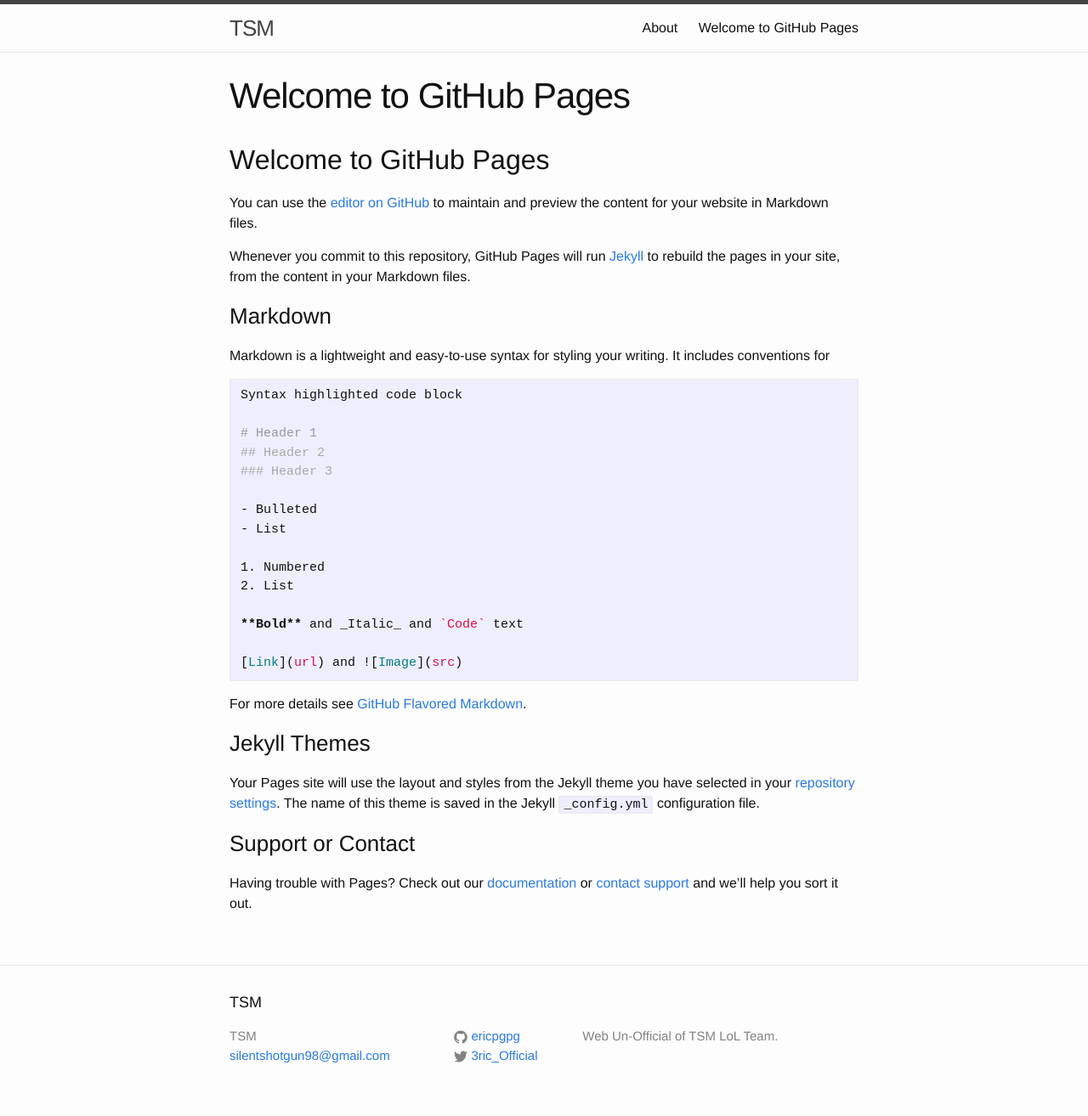
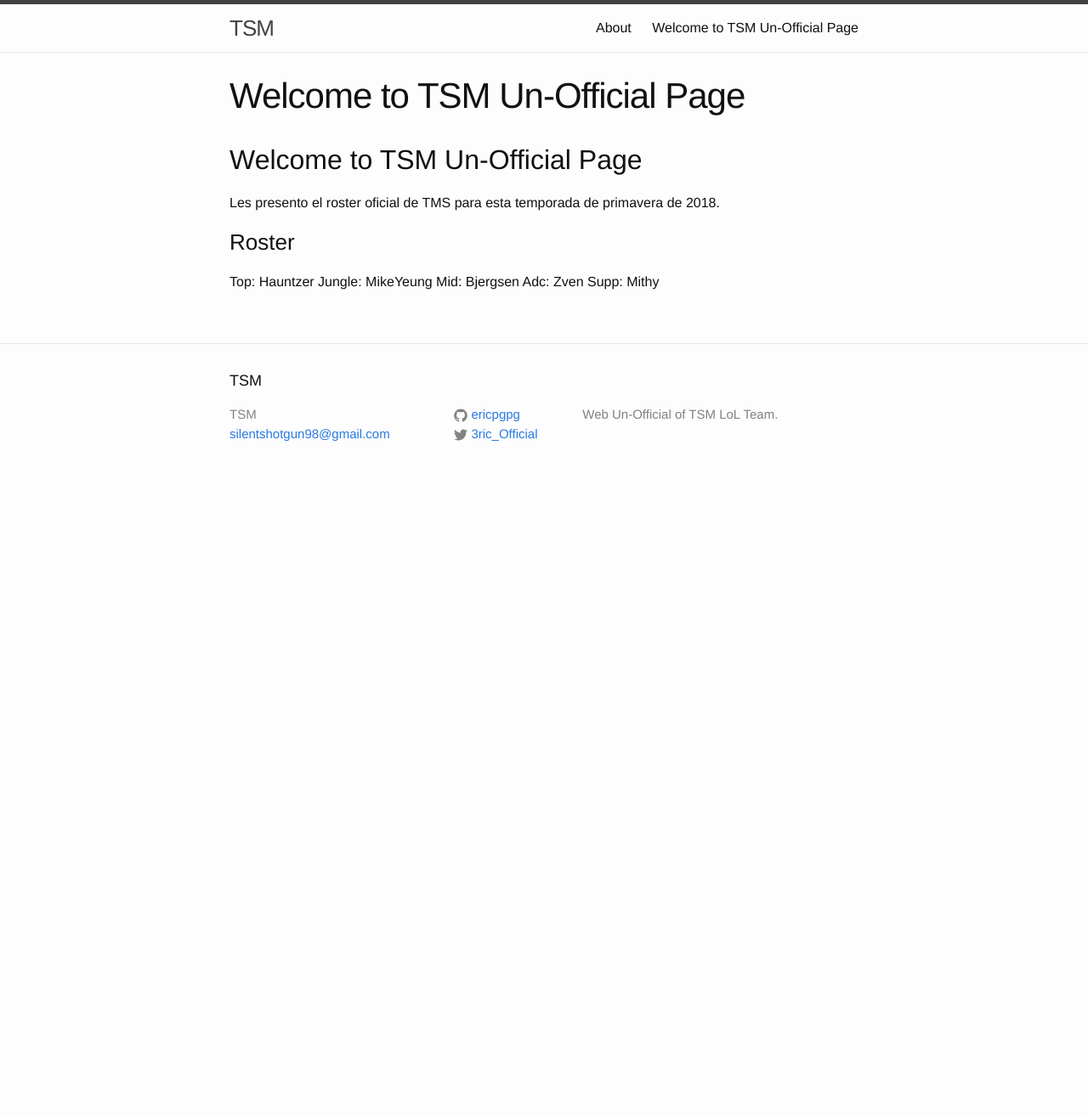
Before and after one commit to ericpgpg/ericpgpg.github.io, a Jekyll site: the page built from index.md, in a window 1280 px wide. Shown: the whole page at 85% size. Built offline with Jekyll 4.4.1, drawn with Linux system fonts in a browser that asks for light colours; our own code applies the rules of GitHub Pages for plain Markdown files; after the commit the page ends 900 px from its top, so only the background shows below that.

Commit message:
Mis cambios en la web

````diff
--- a/index.md
+++ b/index.md
@@ -1,37 +1,11 @@
-## Welcome to GitHub Pages
+## Welcome to TSM Un-Official Page
+ Les presento el roster oficial de TMS para esta temporada de primavera de 2018.
 
-You can use the [editor on GitHub](https://github.com/ericpgpg/ericpgpg.io/edit/master/index.md) to maintain and preview the content for your website in Markdown files.
 
-Whenever you commit to this repository, GitHub Pages will run [Jekyll](https://jekyllrb.com/) to rebuild the pages in your site, from the content in your Markdown files.
+### Roster
 
-### Markdown
-
-Markdown is a lightweight and easy-to-use syntax for styling your writing. It includes conventions for
-
-```markdown
-Syntax highlighted code block
-
-# Header 1
-## Header 2
-### Header 3
-
-- Bulleted
-- List
-
-1. Numbered
-2. List
-
-**Bold** and _Italic_ and `Code` text
-
-[Link](url) and ![Image](src)
-```
-
-For more details see [GitHub Flavored Markdown](https://guides.github.com/features/mastering-markdown/).
-
-### Jekyll Themes
-
-Your Pages site will use the layout and styles from the Jekyll theme you have selected in your [repository settings](https://github.com/ericpgpg/ericpgpg.io/settings). The name of this theme is saved in the Jekyll `_config.yml` configuration file.
-
-### Support or Contact
-
-Having trouble with Pages? Check out our [documentation](https://help.github.com/categories/github-pages-basics/) or [contact support](https://github.com/contact) and we’ll help you sort it out.
+Top: Hauntzer
+Jungle: MikeYeung
+Mid: Bjergsen
+Adc: Zven
+Supp: Mithy
````
